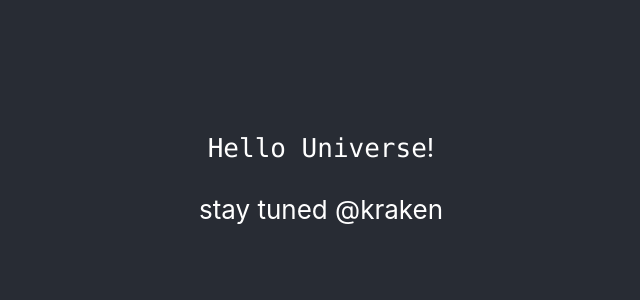
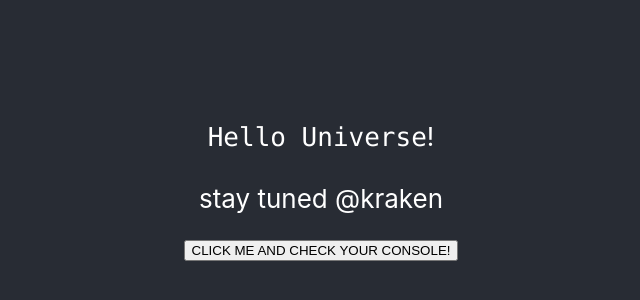
Before and after one commit to sluke817/4320_Project, a React (Create React App) app in the folder frontend+docker/: page / in a window 1280 px wide. Shown: the part 222-522 px from the top of the page, without its empty margins (319-959 px from the left). Built offline with nearby package versions, Linux system fonts and the light colour scheme.

Commit message:
Test getUserInfo API call

```diff
--- a/frontend+docker/src/App.js
+++ b/frontend+docker/src/App.js
@@ -1,5 +1,6 @@
 import React from "react";
 import "./App.css";
+import getUserInfo from "./api/getUserInfo";
 
 function App() {
   return (
@@ -9,6 +10,7 @@
           <code>Hello Universe</code>! <br /> <br />
           stay tuned @kraken
         </p>
+        <button className="Test" onClick={() => console.log(getUserInfo('kraken'))}>CLICK ME AND CHECK YOUR CONSOLE!</button>
       </header>
     </div>
   );
```
